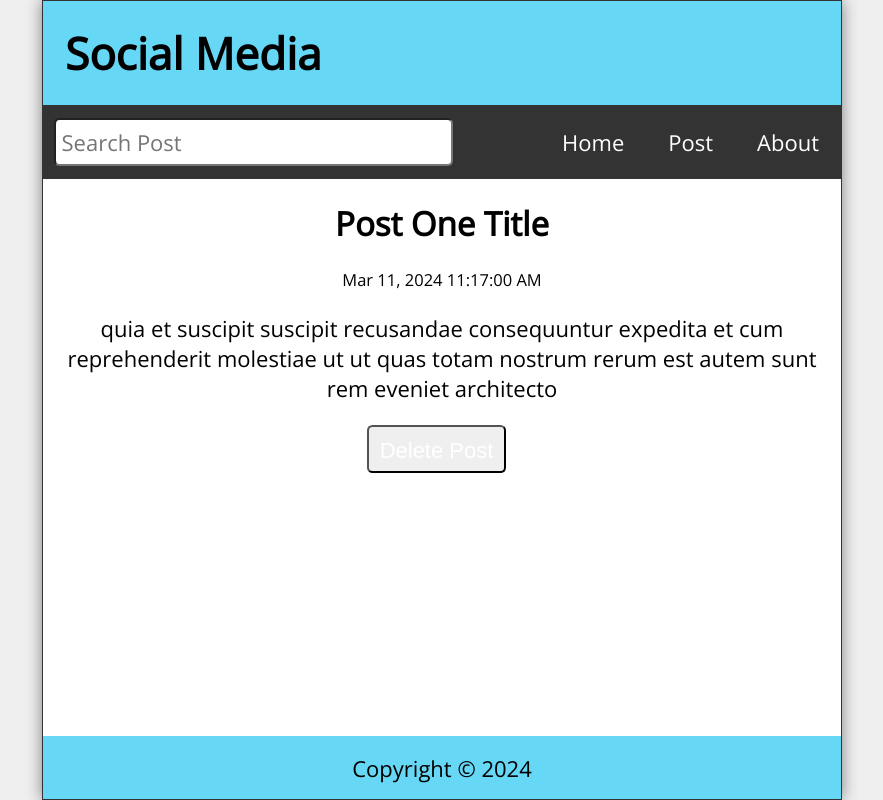
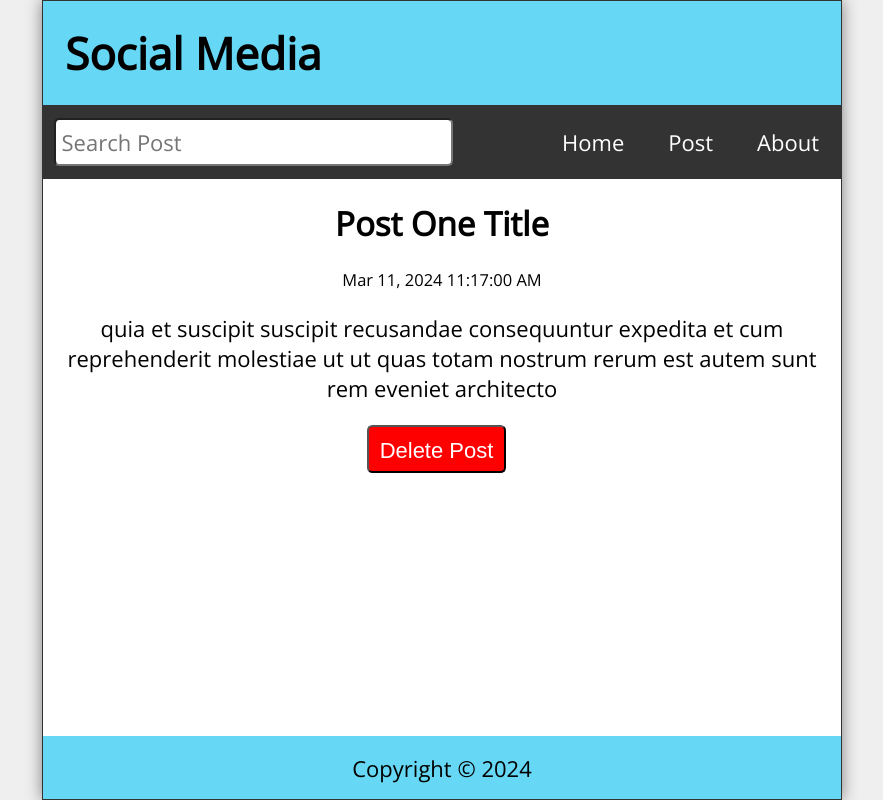
Before and after one commit to eboominathan/social-media-post, a React (Create React App) app: page /post/1 in a window 1280 px wide. Shown: the whole page, without its empty margins (198-1081 px from the left). Built offline with nearby package versions, Linux system fonts and the light colour scheme; data requests are answered from the project's data file.

Commit message:
axios added

```diff
--- /dev/null
+++ b/data/db.json
@@ -0,0 +1,22 @@
+{
+  "posts": [
+    {
+      "id": 1,
+      "title": "Post One Title",
+      "body": "quia et suscipit suscipit recusandae consequuntur expedita et cum reprehenderit molestiae ut ut quas totam nostrum rerum est autem sunt rem eveniet architecto",
+      "datetime": "Mar 11, 2024 11:17:00 AM"
+    },
+    {
+      "id": 2,
+      "title": "Post Two Title",
+      "body": "est rerum tempore vitae sequi sint nihil reprehenderit dolor beatae ea dolores neque fugiat blanditiis voluptate porro vel nihil molestiae ut reiciendis qui aperiam non debitis possimus qui neque nisi nulla",
+      "datetime": "Mar 11, 2024 11:17:00 AM"
+    },
+    {
+      "id": 3,
+      "title": "Post Three Title",
+      "body": "et iusto sed quo iure voluptatem occaecati omnis eligendi aut ad voluptatem doloribus vel accusantium quis pariatur molestiae porro eius odio et labore et velit aut",
+      "datetime": "Mar 11, 2024 11:17:00 AM"
+    }
+  ]
+}
--- a/package.json
+++ b/package.json
@@ -6,6 +6,7 @@
     "@testing-library/jest-dom": "^5.17.0",
     "@testing-library/react": "^13.4.0",
     "@testing-library/user-event": "^13.5.0",
+    "axios": "^1.6.8",
     "date-fns": "^3.5.0",
     "react": "^18.2.0",
     "react-dom": "^18.2.0",
--- a/src/App.js
+++ b/src/App.js
@@ -12,35 +12,29 @@ import { useEffect, useState } from "react";
 import "./App.css";
 import { format } from "date-fns";
 import { Route, Routes, useNavigate } from "react-router-dom";
+import api from  "./api/Posts"
 
 function App() {
-  const [posts, setPosts] = useState([
-    {
-      id: 1,
-      title: "Post One Title",
-      body: "quia et suscipit suscipit recusandae consequuntur expedita et cum reprehenderit molestiae ut ut quas totam nostrum rerum est autem sunt rem eveniet architecto",
-      datetime: "Mar 11, 2024 11:17:00 AM",
-    },
-    {
-      id: 2,
-      title: "Post Two Title",
-      body: "est rerum tempore vitae sequi sint nihil reprehenderit dolor beatae ea dolores neque fugiat blanditiis voluptate porro vel nihil molestiae ut reiciendis qui aperiam non debitis possimus qui neque nisi nulla",
-      datetime: "Mar 11, 2024 11:17:00 AM",
-    },
-    {
-      id: 3,
-      title: "Post Three Title",
-      body: "et iusto sed quo iure voluptatem occaecati omnis eligendi aut ad voluptatem doloribus vel accusantium quis pariatur molestiae porro eius odio et labore et velit aut",
-      datetime: "Mar 11, 2024 11:17:00 AM",
-    },
-  ]);
-
+  const [posts, setPosts] = useState([]);
   const [search, setSearch] = useState("");
   const [searchResults, setsearchResults] = useState([]);
   const [postTitle, setPostTitle] = useState([]);
   const [postBody, setPostBody] = useState([]);
   const navigate = useNavigate();
 
+  useEffect(() => {
+    const fetchPosts = async () => {
+      try {
+        const response = await api.get("/posts");
+        setPosts(response.data);
+      } catch (err) {
+        if (err.response) {
+          console.log(`Error ${err.message}`);
+        }
+      }
+    };
+    fetchPosts();
+  }, []);
   useEffect(() => {
     const filteredResults = posts.filter(
       (post) =>
@@ -49,7 +43,6 @@ function App() {
     );
     setsearchResults(filteredResults.reverse());
   }, [posts, search]);
-
 
   const handleSubmit = (e) => {
     e.preventDefault();
@@ -64,12 +57,10 @@ function App() {
   };
 
   const handleDelete = (id) => {
-
-    const postList = posts.filter(post => post.id !== id);
+    const postList = posts.filter((post) => post.id !== id);
     setPosts(postList);
-    navigate('/')
-  }
-
+    navigate("/");
+  };
 
   return (
     <div className="App">
@@ -99,13 +90,8 @@ function App() {
             }
           />
           <Route
-          path=":id"
-            element={
-              <PostPage
-                posts={posts}
-                handleDelete={handleDelete}
-              />
-            }
+            path=":id"
+            element={<PostPage posts={posts} handleDelete={handleDelete} />}
           />
         </Route>
         <Route path="about" element={<About />} />
--- a/src/PostPage.js
+++ b/src/PostPage.js
@@ -11,7 +11,7 @@ const PostPage = ({ posts, handleDelete }) => {
             <h2>{post.title}</h2>
             <p className="postDate">{post.datetime}</p>
             <p className="postBody">{post.body}</p>
-            <button onClick={(e) => handleDelete(post.id)}>Delete Post</button>
+            <button onClick={(e) => handleDelete(post.id)} className="deleteButton">Delete Post</button>
           </>
         )}
         {!post && (
--- /dev/null
+++ b/src/api/Posts.js
@@ -0,0 +1,5 @@
+import axios from "axios";
+
+export default axios.create({
+    baseURL:"http://localhost:3500"
+});
```
Also changed, not shown: 1 other file (tests, documents, lock files or other folders).
